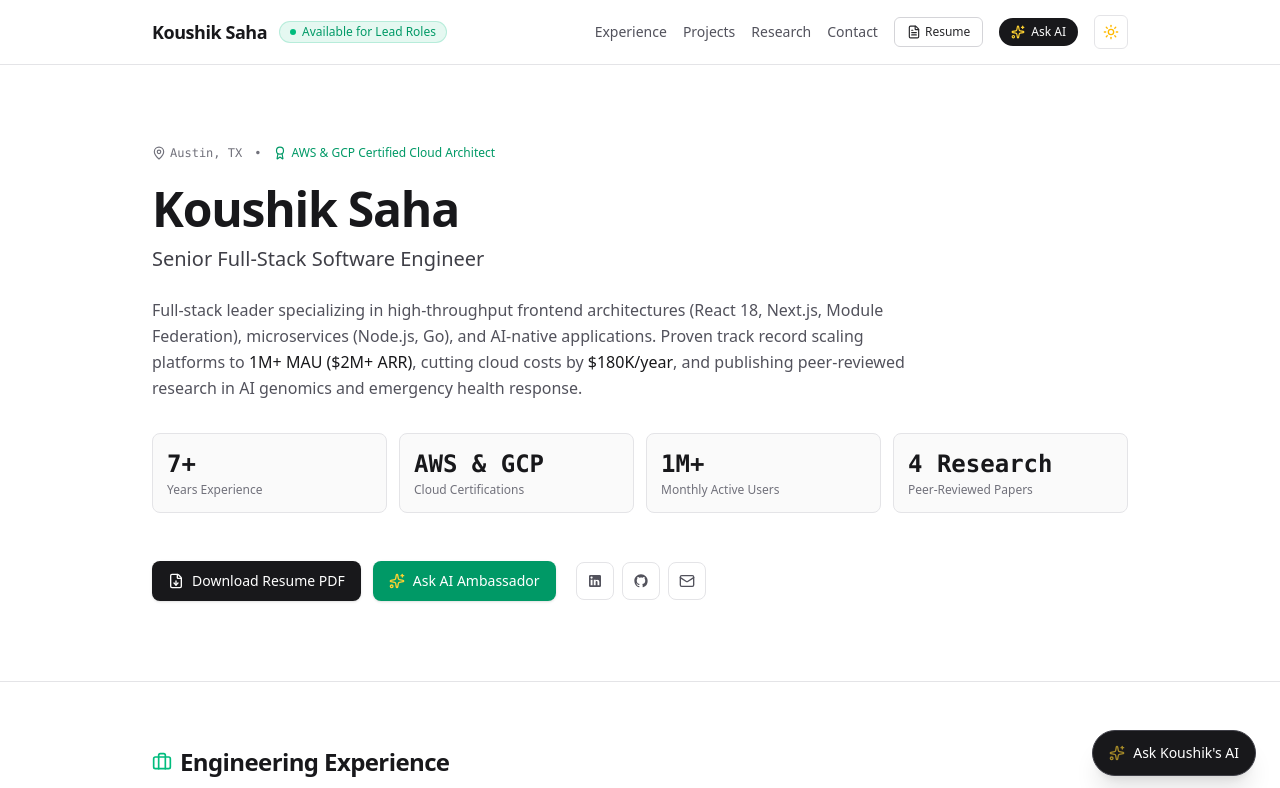
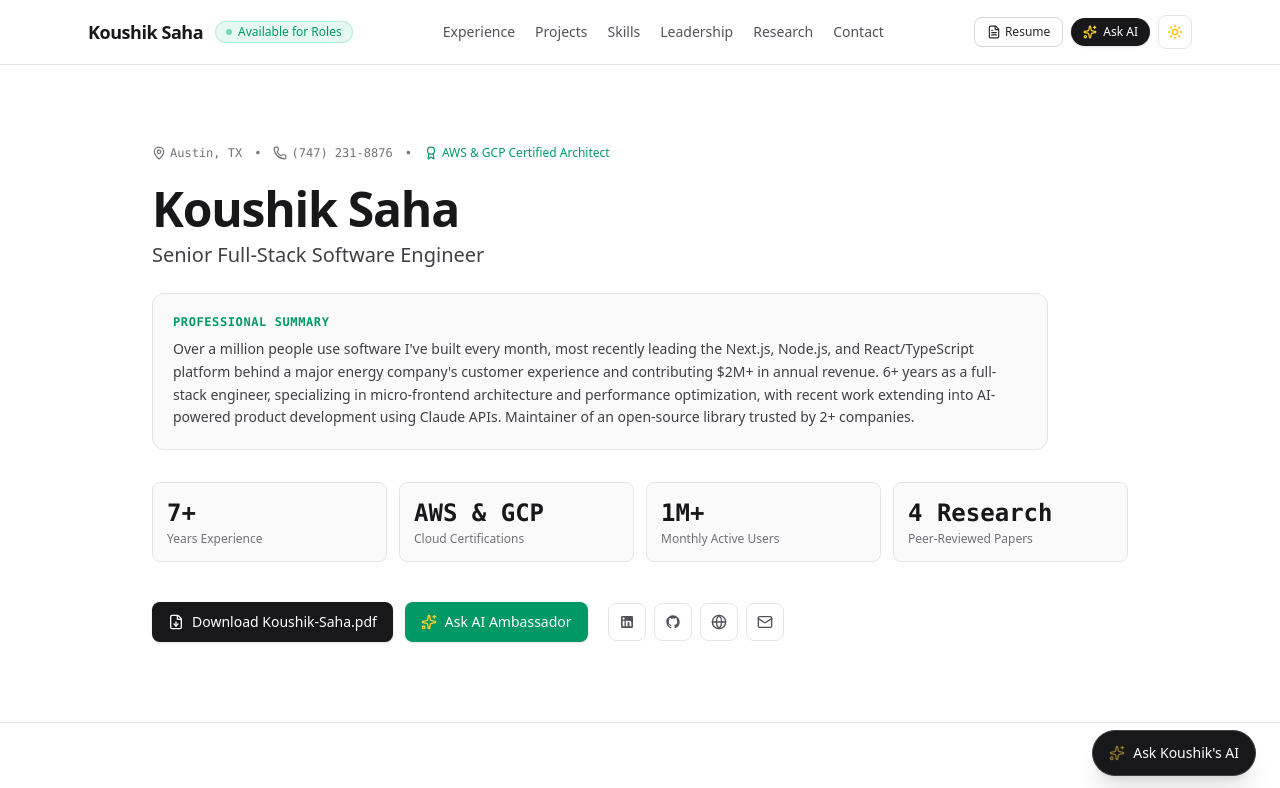
Before and after one commit to Koushik-Saha/koushik-web, a Next.js app: page / in a window 1280 px wide. Shown: the top 788 px of the page. Built offline with nearby package versions, Linux system fonts and the light colour scheme.

Commit message:
add leadership and skill section

```diff
--- a/app/page.tsx
+++ b/app/page.tsx
@@ -5,6 +5,8 @@ import { Header } from '@/components/Header';
 import { HeroSection } from '@/components/HeroSection';
 import { ExperienceSection } from '@/components/ExperienceSection';
 import { ProjectsSection } from '@/components/ProjectsSection';
+import { SkillsSection } from '@/components/SkillsSection';
+import { LeadershipSection } from '@/components/LeadershipSection';
 import { PublicationsSection } from '@/components/PublicationsSection';
 import { ContactSection } from '@/components/ContactSection';
 import { AIChatbotDrawer } from '@/components/AIChatbotDrawer';
@@ -28,6 +30,8 @@ export default function Home() {
         <HeroSection onOpenChat={() => setIsChatOpen(true)} />
         <ExperienceSection />
         <ProjectsSection />
+        <SkillsSection />
+        <LeadershipSection />
         <PublicationsSection />
         <ContactSection />
       </main>
@@ -47,7 +51,7 @@ export default function Home() {
               className="hover:text-zinc-900 dark:hover:text-white transition-colors flex items-center gap-1"
             >
               <FileText className="w-3.5 h-3.5" />
-              Resume PDF
+              Koushik-Saha.pdf
             </a>
 
             <button
--- a/components/Header.tsx
+++ b/components/Header.tsx
@@ -1,8 +1,8 @@
 'use client';
 
-import React from 'react';
+import React, { useState, useEffect } from 'react';
 import { useTheme } from 'next-themes';
-import { Sun, Moon, Sparkles, FileText } from 'lucide-react';
+import { Sun, Moon, Sparkles, FileText, Menu, X } from 'lucide-react';
 import { RESUME_DATA } from '@/data/resume';
 
 interface HeaderProps {
@@ -11,78 +11,83 @@ interface HeaderProps {
 
 export function Header({ onOpenChat }: HeaderProps) {
   const { theme, setTheme } = useTheme();
-  const [mounted, setMounted] = React.useState(false);
+  const [mounted, setMounted] = useState(false);
+  const [mobileMenuOpen, setMobileMenuOpen] = useState(false);
 
-  React.useEffect(() => {
+  useEffect(() => {
     setMounted(true);
   }, []);
 
+  const navLinks = [
+    { name: 'Experience', href: '#experience' },
+    { name: 'Projects', href: '#projects' },
+    { name: 'Skills', href: '#skills' },
+    { name: 'Leadership', href: '#leadership' },
+    { name: 'Research', href: '#publications' },
+    { name: 'Contact', href: '#contact' },
+  ];
+
   return (
-    <header className="sticky top-0 z-40 w-full backdrop-blur-md bg-white/70 dark:bg-[#080808]/70 border-b border-zinc-200 dark:border-zinc-800/80 transition-colors">
-      <div className="max-w-5xl mx-auto px-4 sm:px-6 h-16 flex items-center justify-between">
-        {/* Brand & Status */}
-        <div className="flex items-center space-x-3">
-          <a href="#" className="font-semibold text-lg tracking-tight text-zinc-900 dark:text-white hover:opacity-80 transition-opacity">
+    <header className="sticky top-0 z-40 w-full backdrop-blur-md bg-white/80 dark:bg-[#080808]/80 border-b border-zinc-200 dark:border-zinc-800/80 transition-colors">
+      <div className="max-w-6xl mx-auto px-4 sm:px-6 h-16 flex items-center justify-between gap-4">
+        {/* Brand & Status Badge */}
+        <div className="flex items-center gap-3 shrink-0">
+          <a
+            href="#"
+            className="font-bold text-base sm:text-lg tracking-tight text-zinc-900 dark:text-white hover:opacity-80 transition-opacity whitespace-nowrap"
+          >
             {RESUME_DATA.personalInfo.name}
           </a>
-          <span className="hidden sm:inline-flex items-center gap-1.5 px-2.5 py-0.5 rounded-full text-xs font-medium bg-emerald-500/10 text-emerald-600 dark:text-emerald-400 border border-emerald-500/20">
+
+          {/* Responsive Status Indicator */}
+          <div className="flex items-center gap-1.5 px-2.5 py-0.5 rounded-full text-xs font-medium bg-emerald-500/10 text-emerald-600 dark:text-emerald-400 border border-emerald-500/20 whitespace-nowrap">
             <span className="w-1.5 h-1.5 rounded-full bg-emerald-500 animate-pulse" />
-            Available for Lead Roles
-          </span>
+            <span className="hidden xl:inline">Available for Roles</span>
+            <span className="xl:hidden">Available</span>
+          </div>
         </div>
 
-        {/* Navigation & Controls */}
-        <nav className="flex items-center space-x-2 sm:space-x-4">
-          <a
-            href="#experience"
-            className="text-xs sm:text-sm font-medium text-zinc-600 dark:text-zinc-400 hover:text-zinc-900 dark:hover:text-white transition-colors"
-          >
-            Experience
-          </a>
-          <a
-            href="#projects"
-            className="text-xs sm:text-sm font-medium text-zinc-600 dark:text-zinc-400 hover:text-zinc-900 dark:hover:text-white transition-colors"
-          >
-            Projects
-          </a>
-          <a
-            href="#publications"
-            className="text-xs sm:text-sm font-medium text-zinc-600 dark:text-zinc-400 hover:text-zinc-900 dark:hover:text-white transition-colors"
-          >
-            Research
-          </a>
-          <a
-            href="#contact"
-            className="text-xs sm:text-sm font-medium text-zinc-600 dark:text-zinc-400 hover:text-zinc-900 dark:hover:text-white transition-colors"
-          >
-            Contact
-          </a>
+        {/* Desktop Navigation Links */}
+        <nav className="hidden lg:flex items-center space-x-5 text-sm font-medium">
+          {navLinks.map(link => (
+            <a
+              key={link.name}
+              href={link.href}
+              className="text-zinc-600 dark:text-zinc-400 hover:text-zinc-900 dark:hover:text-white transition-colors whitespace-nowrap"
+            >
+              {link.name}
+            </a>
+          ))}
+        </nav>
 
+        {/* Action Controls */}
+        <div className="flex items-center gap-2 shrink-0">
+          {/* Resume Download */}
           <a
             href={RESUME_DATA.personalInfo.resumePdf}
             target="_blank"
             rel="noopener noreferrer"
-            className="hidden md:inline-flex items-center gap-1 text-xs font-medium px-3 py-1.5 rounded-md border border-zinc-300 dark:border-zinc-700 hover:bg-zinc-100 dark:hover:bg-zinc-800 text-zinc-800 dark:text-zinc-200 transition-colors"
+            className="hidden sm:inline-flex items-center gap-1 text-xs font-medium px-3 py-1.5 rounded-lg border border-zinc-300 dark:border-zinc-700 hover:bg-zinc-100 dark:hover:bg-zinc-800 text-zinc-800 dark:text-zinc-200 transition-colors whitespace-nowrap"
           >
             <FileText className="w-3.5 h-3.5" />
-            Resume
+            <span>Resume</span>
           </a>
 
-          {/* AI Chat Button Header Shortcut */}
+          {/* Ask AI Trigger */}
           <button
             onClick={onOpenChat}
-            className="flex items-center gap-1.5 text-xs font-medium px-3 py-1.5 rounded-full bg-zinc-900 dark:bg-white text-white dark:text-black hover:opacity-90 transition-opacity"
-            title="Talk to Koushik's AI Representative"
+            className="inline-flex items-center gap-1.5 text-xs font-medium px-3 py-1.5 rounded-full bg-zinc-900 dark:bg-white text-white dark:text-black hover:opacity-90 transition-opacity whitespace-nowrap shadow-sm"
+            title="Ask Koushik's AI Ambassador"
           >
             <Sparkles className="w-3.5 h-3.5 text-amber-300 dark:text-amber-600" />
             <span>Ask AI</span>
           </button>
 
-          {/* Theme Toggle Button */}
+          {/* Theme Switcher */}
           {mounted && (
             <button
               onClick={() => setTheme(theme === 'dark' ? 'light' : 'dark')}
-              className="p-2 rounded-md border border-zinc-200 dark:border-zinc-800 text-zinc-700 dark:text-zinc-300 hover:bg-zinc-100 dark:hover:bg-zinc-800/80 transition-colors"
+              className="p-2 rounded-lg border border-zinc-200 dark:border-zinc-800 text-zinc-700 dark:text-zinc-300 hover:bg-zinc-100 dark:hover:bg-zinc-800 transition-colors"
               aria-label="Toggle Theme"
             >
               {theme === 'dark' ? (
@@ -92,8 +97,47 @@ export function Header({ onOpenChat }: HeaderProps) {
               )}
             </button>
           )}
-        </nav>
+
+          {/* Mobile Menu Toggle Button */}
+          <button
+            onClick={() => setMobileMenuOpen(prev => !prev)}
+            className="p-2 lg:hidden rounded-lg border border-zinc-200 dark:border-zinc-800 text-zinc-700 dark:text-zinc-300 hover:bg-zinc-100 dark:hover:bg-zinc-800 transition-colors"
+            aria-label="Toggle Navigation Menu"
+          >
+            {mobileMenuOpen ? <X className="w-5 h-5" /> : <Menu className="w-5 h-5" />}
+          </button>
+        </div>
       </div>
+
+      {/* Mobile/Tablet Dropdown Navigation Menu */}
+      {mobileMenuOpen && (
+        <div className="lg:hidden border-t border-zinc-200 dark:border-zinc-800 bg-white/95 dark:bg-[#080808]/95 backdrop-blur-md px-4 py-4 space-y-3">
+          <div className="grid grid-cols-2 gap-2 text-sm">
+            {navLinks.map(link => (
+              <a
+                key={link.name}
+                href={link.href}
+                onClick={() => setMobileMenuOpen(false)}
+                className="px-3 py-2 rounded-lg bg-zinc-50 dark:bg-zinc-900/60 border border-zinc-200 dark:border-zinc-800 text-zinc-700 dark:text-zinc-300 hover:text-zinc-900 dark:hover:text-white font-medium"
+              >
+                {link.name}
+              </a>
+            ))}
+          </div>
+
+          <div className="pt-2 border-t border-zinc-200 dark:border-zinc-800 flex items-center justify-between">
+            <a
+              href={RESUME_DATA.personalInfo.resumePdf}
+              target="_blank"
+              rel="noopener noreferrer"
+              className="inline-flex items-center gap-1.5 text-xs font-medium px-3 py-2 rounded-lg border border-zinc-300 dark:border-zinc-700 text-zinc-800 dark:text-zinc-200"
+            >
+              <FileText className="w-4 h-4" />
+              Download Koushik-Saha.pdf
+            </a>
+          </div>
+        </div>
+      )}
     </header>
   );
 }
--- a/components/HeroSection.tsx
+++ b/components/HeroSection.tsx
@@ -2,7 +2,7 @@
 
 import React from 'react';
 import { motion } from 'framer-motion';
-import { FileDown, Sparkles, Mail, MapPin, Award } from 'lucide-react';
+import { FileDown, Sparkles, Mail, MapPin, Award, Phone, Globe } from 'lucide-react';
 import { GithubIcon, LinkedinIcon } from '@/components/Icons';
 import { RESUME_DATA } from '@/data/resume';
 
@@ -27,14 +27,19 @@ export function HeroSection({ onOpenChat }: HeroSectionProps) {
               {RESUME_DATA.personalInfo.location}
             </span>
             <span>•</span>
+            <span className="flex items-center gap-1">
+              <Phone className="w-3.5 h-3.5" />
+              {RESUME_DATA.personalInfo.phone}
+            </span>
+            <span>•</span>
             <span className="flex items-center gap-1 text-emerald-600 dark:text-emerald-400 font-sans font-medium">
               <Award className="w-3.5 h-3.5" />
-              AWS & GCP Certified Cloud Architect
+              AWS & GCP Certified Architect
             </span>
           </div>
 
           {/* Main Title */}
-          <div className="space-y-3">
+          <div className="space-y-2">
             <h1 className="text-3xl sm:text-5xl font-bold tracking-tight text-zinc-900 dark:text-white">
               {RESUME_DATA.personalInfo.name}
             </h1>
@@ -43,13 +48,16 @@ export function HeroSection({ onOpenChat }: HeroSectionProps) {
             </p>
           </div>
 
-          {/* Short Bio */}
-          <p className="text-base text-zinc-600 dark:text-zinc-400 max-w-3xl leading-relaxed">
-            Full-stack leader specializing in high-throughput frontend architectures (React 18, Next.js, Module Federation), microservices (Node.js, Go), and AI-native applications. Proven track record scaling platforms to <strong className="text-zinc-900 dark:text-white font-medium">1M+ MAU ($2M+ ARR)</strong>, cutting cloud costs by <strong className="text-zinc-900 dark:text-white font-medium">$180K/year</strong>, and publishing peer-reviewed research in AI genomics and emergency health response.
-          </p>
+          {/* Full Professional Summary */}
+          <div className="p-5 rounded-xl bg-zinc-50 dark:bg-zinc-900/40 border border-zinc-200 dark:border-zinc-800/80 text-sm text-zinc-700 dark:text-zinc-300 leading-relaxed max-w-4xl space-y-2">
+            <div className="text-xs font-mono font-bold uppercase tracking-wider text-emerald-600 dark:text-emerald-400">
+              Professional Summary
+            </div>
+            <p>{RESUME_DATA.personalInfo.summary}</p>
+          </div>
 
           {/* Key Metrics Stats Banner */}
-          <div className="grid grid-cols-2 sm:grid-cols-4 gap-3 pt-2 pb-4">
+          <div className="grid grid-cols-2 sm:grid-cols-4 gap-3 pt-2 pb-2">
             {RESUME_DATA.personalInfo.stats.map((stat, idx) => (
               <div
                 key={idx}
@@ -74,7 +82,7 @@ export function HeroSection({ onOpenChat }: HeroSectionProps) {
               className="inline-flex items-center gap-2 px-4 py-2.5 rounded-lg bg-zinc-900 dark:bg-white text-white dark:text-black font-medium text-sm hover:opacity-90 transition-opacity shadow-sm"
             >
               <FileDown className="w-4 h-4" />
-              Download Resume PDF
+              Download Koushik-Saha.pdf
             </a>
 
             <button
@@ -105,6 +113,15 @@ export function HeroSection({ onOpenChat }: HeroSectionProps) {
                 <GithubIcon className="w-4 h-4" />
               </a>
               <a
+                href={RESUME_DATA.personalInfo.website}
+                target="_blank"
+                rel="noopener noreferrer"
+                className="p-2.5 rounded-lg border border-zinc-200 dark:border-zinc-800 text-zinc-600 dark:text-zinc-400 hover:text-zinc-900 dark:hover:text-white hover:bg-zinc-100 dark:hover:bg-zinc-800 transition-colors"
+                aria-label="Website"
+              >
+                <Globe className="w-4 h-4" />
+              </a>
+              <a
                 href={`mailto:${RESUME_DATA.personalInfo.email}`}
                 className="p-2.5 rounded-lg border border-zinc-200 dark:border-zinc-800 text-zinc-600 dark:text-zinc-400 hover:text-zinc-900 dark:hover:text-white hover:bg-zinc-100 dark:hover:bg-zinc-800 transition-colors"
                 aria-label="Email"
--- /dev/null
+++ b/components/LeadershipSection.tsx
@@ -0,0 +1,47 @@
+'use client';
+
+import React from 'react';
+import { motion } from 'framer-motion';
+import { Users2, CheckCircle2 } from 'lucide-react';
+import { RESUME_DATA } from '@/data/resume';
+
+export function LeadershipSection() {
+  return (
+    <section id="leadership" className="py-16 border-b border-zinc-200 dark:border-zinc-800/80">
+      <div className="max-w-5xl mx-auto px-4 sm:px-6 space-y-8">
+        {/* Section Header */}
+        <div className="space-y-2">
+          <h2 className="text-2xl font-bold tracking-tight text-zinc-900 dark:text-white flex items-center gap-2">
+            <Users2 className="w-5 h-5 text-emerald-500" />
+            Leadership & Open Source
+          </h2>
+          <p className="text-sm text-zinc-600 dark:text-zinc-400">
+            Open-source maintainership, engineering standards, and cross-functional team mentorship.
+          </p>
+        </div>
+
+        {/* Leadership List */}
+        <div className="grid grid-cols-1 md:grid-cols-3 gap-6">
+          {RESUME_DATA.leadership.map((item, index) => (
+            <motion.div
+              key={item.id}
+              initial={{ opacity: 0, y: 15 }}
+              whileInView={{ opacity: 1, y: 0 }}
+              viewport={{ once: true }}
+              transition={{ duration: 0.3, delay: index * 0.05 }}
+              className="p-6 rounded-xl bg-zinc-50 dark:bg-zinc-900/40 border border-zinc-200 dark:border-zinc-800/80 space-y-3"
+            >
+              <div className="flex items-center gap-2 text-emerald-600 dark:text-emerald-400 font-bold text-sm">
+                <CheckCircle2 className="w-4 h-4 shrink-0" />
+                <span>{item.title}</span>
+              </div>
+              <p className="text-xs text-zinc-600 dark:text-zinc-400 leading-relaxed">
+                {item.description}
+              </p>
+            </motion.div>
+          ))}
+        </div>
+      </div>
+    </section>
+  );
+}
--- /dev/null
+++ b/components/SkillsSection.tsx
@@ -0,0 +1,53 @@
+'use client';
+
+import React from 'react';
+import { motion } from 'framer-motion';
+import { Code2 } from 'lucide-react';
+import { RESUME_DATA } from '@/data/resume';
+
+export function SkillsSection() {
+  return (
+    <section id="skills" className="py-16 border-b border-zinc-200 dark:border-zinc-800/80">
+      <div className="max-w-5xl mx-auto px-4 sm:px-6 space-y-8">
+        {/* Section Header */}
+        <div className="space-y-2">
+          <h2 className="text-2xl font-bold tracking-tight text-zinc-900 dark:text-white flex items-center gap-2">
+            <Code2 className="w-5 h-5 text-emerald-500" />
+            Skills & Technical Expertise
+          </h2>
+          <p className="text-sm text-zinc-600 dark:text-zinc-400">
+            Comprehensive breakdown of languages, state management, testing, cloud infrastructure, and databases.
+          </p>
+        </div>
+
+        {/* Categorized Grid */}
+        <div className="grid grid-cols-1 md:grid-cols-3 gap-6">
+          {RESUME_DATA.skillsCategorized.map((group, index) => (
+            <motion.div
+              key={index}
+              initial={{ opacity: 0, y: 15 }}
+              whileInView={{ opacity: 1, y: 0 }}
+              viewport={{ once: true }}
+              transition={{ duration: 0.3, delay: index * 0.04 }}
+              className="p-5 rounded-xl bg-zinc-50 dark:bg-zinc-900/40 border border-zinc-200 dark:border-zinc-800/80 hover:border-zinc-400 dark:hover:border-zinc-700 transition-colors"
+            >
+              <h3 className="text-xs font-mono font-bold uppercase tracking-wider text-emerald-600 dark:text-emerald-400 pb-2 border-b border-zinc-200 dark:border-zinc-800">
+                {group.category}
+              </h3>
+              <div className="flex flex-wrap gap-1.5 pt-3">
+                {group.skills.map((skill, sIdx) => (
+                  <span
+                    key={sIdx}
+                    className="px-2.5 py-1 rounded text-xs font-mono bg-white dark:bg-zinc-800 text-zinc-800 dark:text-zinc-200 border border-zinc-200 dark:border-zinc-700/60"
+                  >
+                    {skill}
+                  </span>
+                ))}
+              </div>
+            </motion.div>
+          ))}
+        </div>
+      </div>
+    </section>
+  );
+}
```
